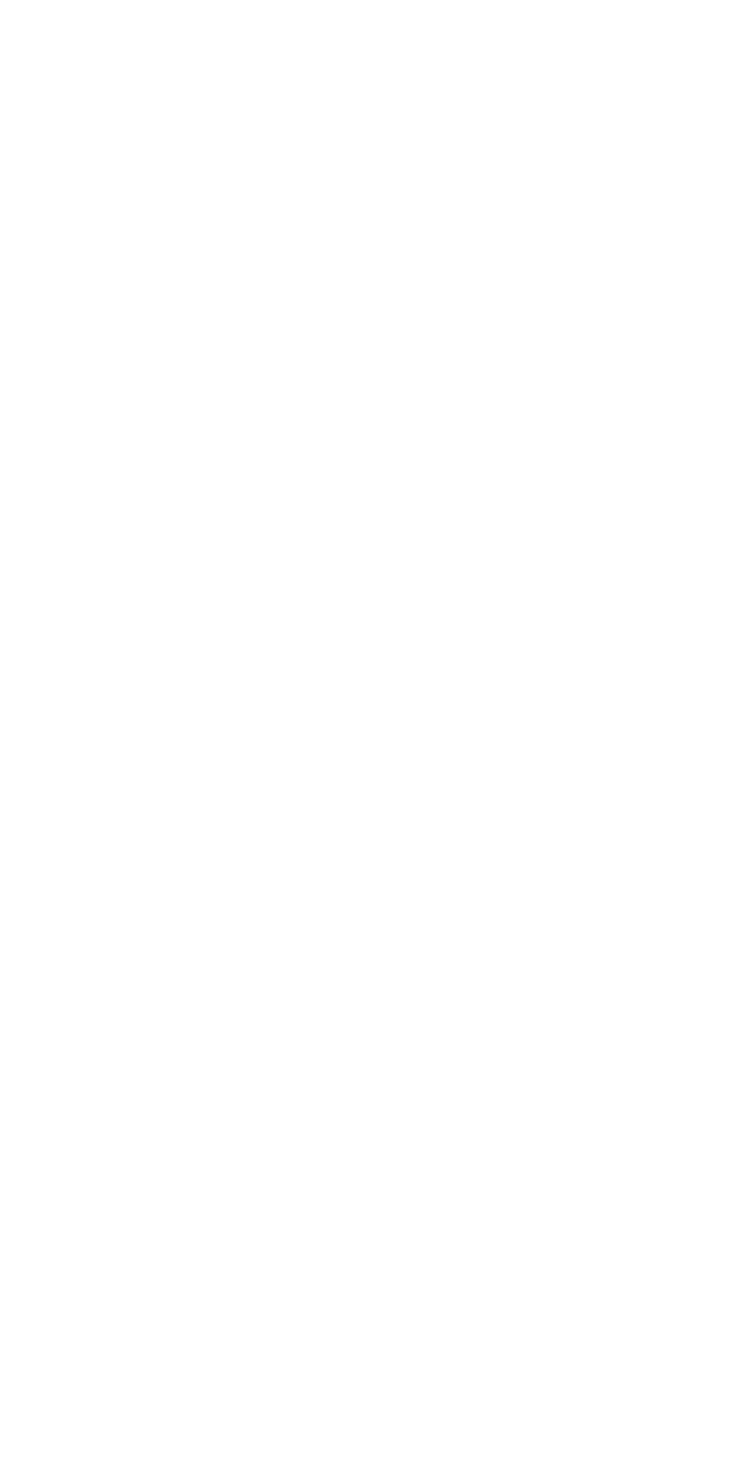
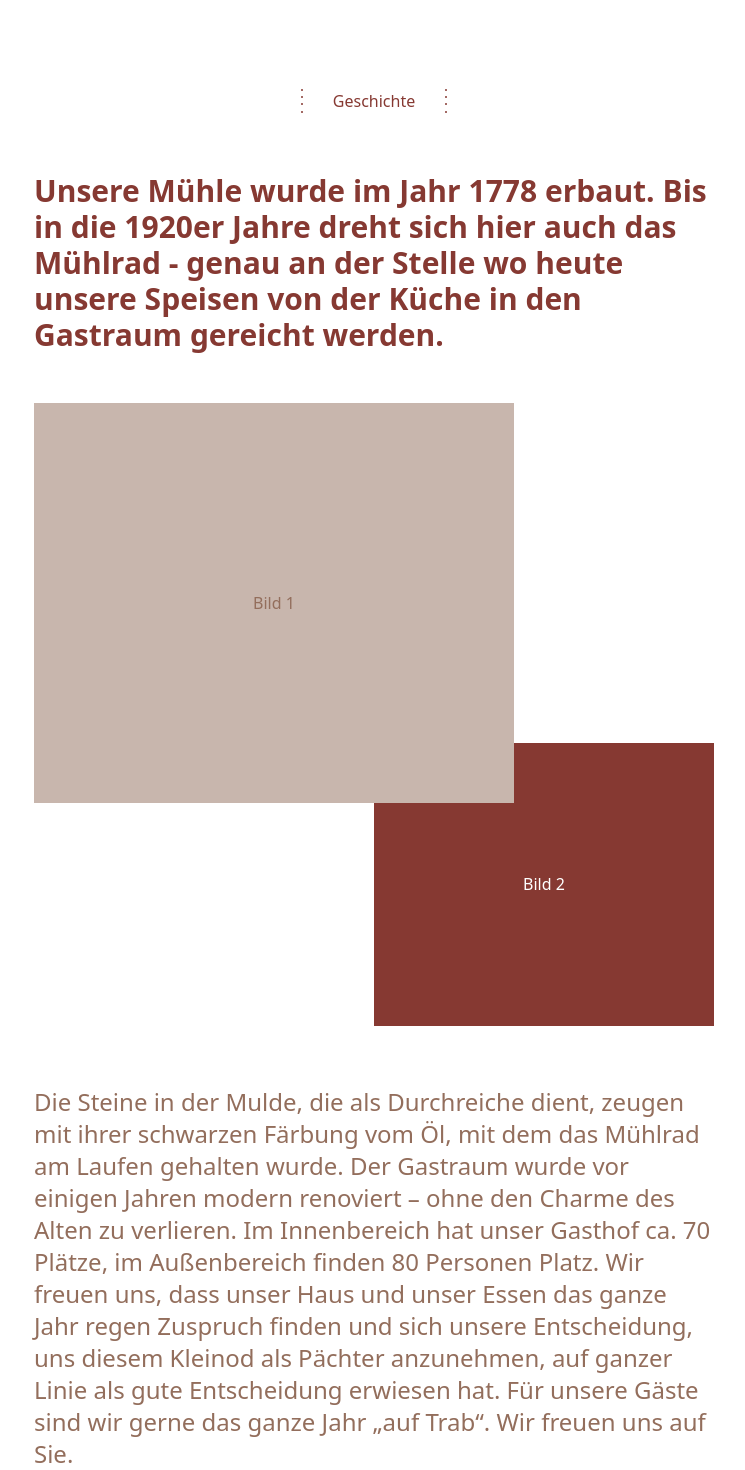
Before and after one commit to ugrupp/gasthaus-zur-muehle, a Next.js app: page / in a window 1280 px wide. Shown: the part 6019-7489 px from the top of the page, without its empty margins (266-1011 px from the left). Before the commit the page ends 5588 px from the top, so only its background shows below. Built offline with nearby package versions, Linux system fonts and the light colour scheme.

Commit message:
feat: implement history section layout

```diff
--- a/src/components/food.tsx
+++ b/src/components/food.tsx
@@ -1,11 +1,11 @@
 import classNames from "classnames";
 import parse from "html-react-parser";
 import React from "react";
+import ArrowsRight from "../assets/icons/arrows-right.svg";
 import data from "../data/index.json";
 import Container from "./container";
 import Dot from "./dot";
 import SectionHeading from "./section-heading";
-import ArrowsRight from "../assets/icons/arrows-right.svg";
 
 interface FoodSectionProps {
   foodData: typeof data.food;
@@ -98,6 +98,11 @@ const FoodSection: React.FC<FoodSectionProps> = ({ foodData, className }) => {
           </div>
         </div>
       </Container>
+
+      {/* Carousel */}
+      <div className="mt-80 md:mt-120">
+        <div className="bg-brown-ci-light h-280">Carousel</div>
+      </div>
     </section>
   );
 };
--- /dev/null
+++ b/src/components/history.tsx
@@ -0,0 +1,61 @@
+import parse from "html-react-parser";
+import React from "react";
+import data from "../data/index.json";
+import Container from "./container";
+import SectionHeading from "./section-heading";
+
+interface HistorySectionProps {
+  historyData: typeof data.history;
+  className?: string;
+}
+
+const HistorySection: React.FC<HistorySectionProps> = ({
+  historyData,
+  className,
+}) => {
+  const { id, headline, intro__html, body__html } = historyData;
+
+  return (
+    <section id={id} className={className}>
+      {/* Headline */}
+      <Container>
+        <SectionHeading heading={headline} />
+      </Container>
+
+      {/* Intro */}
+      <Container className="mt-40 md:mt-60">
+        <div className="px-20 md:px-100 max-w-2xl mx-auto box-content">
+          <p className="text-3xl font-bold text-red-ci">{parse(intro__html)}</p>
+        </div>
+      </Container>
+
+      {/* Images */}
+      <Container className="mt-40 md:mt-50">
+        <div className="px-20 md:px-100 max-w-2xl mx-auto box-content">
+          {/* TODO */}
+          <div className="w-3/4 max-w-lg relative">
+            <div className="aspect-[480/400] bg-brown-ci-light flex items-center justify-center">
+              Bild 1
+            </div>
+          </div>
+
+          {/* TODO */}
+          <div className="w-1/2 ml-auto -mt-30 md:-mt-60">
+            <div className="aspect-[340/283] bg-red-ci text-white flex items-center justify-center">
+              Bild 2
+            </div>
+          </div>
+        </div>
+      </Container>
+
+      {/* Body */}
+      <Container className="mt-50 md:mt-60">
+        <div className="px-20 md:px-100 max-w-2xl mx-auto box-content">
+          <p className="text-2xl">{parse(body__html)}</p>
+        </div>
+      </Container>
+    </section>
+  );
+};
+
+export default HistorySection;
--- a/src/components/hosts.tsx
+++ b/src/components/hosts.tsx
@@ -29,6 +29,7 @@ const HostsSection: React.FC<HostsSectionProps> = ({
         </div>
       </Container>
 
+      {/* Carousel */}
       <div className="mt-50 md:mt-80">
         <div className="bg-brown-ci-light h-280">Carousel</div>
       </div>
--- a/src/data/index.json
+++ b/src/data/index.json
@@ -34,6 +34,7 @@
     }
   },
   "history": {
+    "id": "geschichte",
     "headline": "Geschichte",
     "intro__html": "Unsere Mühle wurde im Jahr 1778 erbaut. Bis in die 1920er Jahre dreht sich hier auch das Mühlrad - genau an der Stelle wo heute unsere Speisen von der Küche in den Gastraum gereicht werden.",
     "body__html": "Die Steine in der Mulde, die als Durchreiche dient, zeugen mit ihrer schwarzen Färbung vom Öl, mit dem das Mühlrad am Laufen gehalten wurde. Der Gastraum wurde vor einigen Jahren modern renoviert – ohne den Charme des Alten zu verlieren. Im Innenbereich hat unser Gasthof ca. 70 Plätze, im Außenbereich finden 80 Personen Platz. Wir freuen uns, dass unser Haus und unser Essen das ganze Jahr regen Zuspruch finden und sich unsere Entscheidung, uns diesem Kleinod als Pächter anzunehmen, auf ganzer Linie als gute Entscheidung erwiesen hat. Für unsere Gäste sind wir gerne das ganze Jahr „auf Trab“. Wir freuen uns auf Sie."
--- a/src/pages/index.tsx
+++ b/src/pages/index.tsx
@@ -2,6 +2,7 @@ import type { InferGetStaticPropsType, NextPage } from "next";
 import Head from "next/head";
 import React from "react";
 import FoodSection from "../components/food";
+import HistorySection from "../components/history";
 import HostsSection from "../components/hosts";
 import RestaurantSection from "../components/restaurant";
 import data from "../data/index.json";
@@ -26,6 +27,7 @@ const Home: NextPage<InferGetStaticPropsType<typeof getStaticProps>> = ({
       <RestaurantSection restaurantData={data.restaurant} />
       <HostsSection hostsData={data.hosts} className="mt-80 md:mt-120" />
       <FoodSection foodData={data.food} />
+      <HistorySection historyData={data.history} className="mt-80 md:mt-120" />
     </>
   );
 };
--- a/src/styles/base.css
+++ b/src/styles/base.css
@@ -3,6 +3,14 @@ body {
   hyphens: auto;
   scroll-behavior: smooth;
   @apply antialiased bg-white text-brown-ci;
+}
+
+::selection {
+  @apply bg-red-ci text-white;
+}
+
+.selection-inverted ::selection {
+  @apply bg-white text-red-ci;
 }
 
 address {
```
